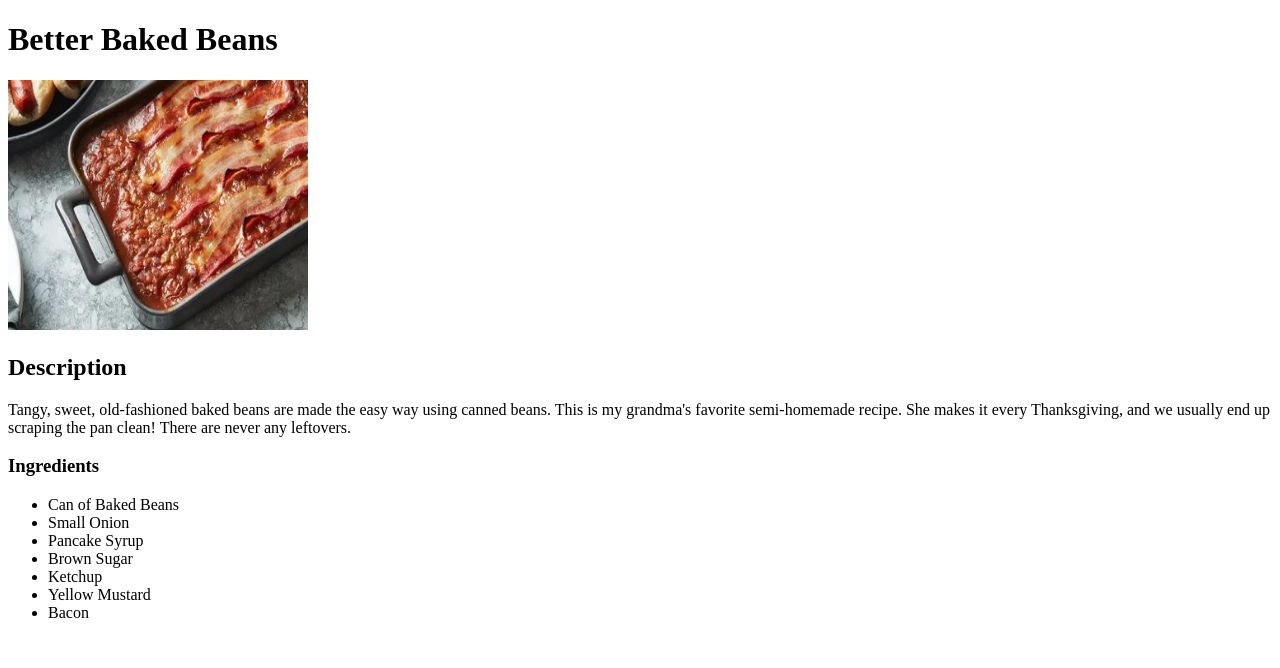
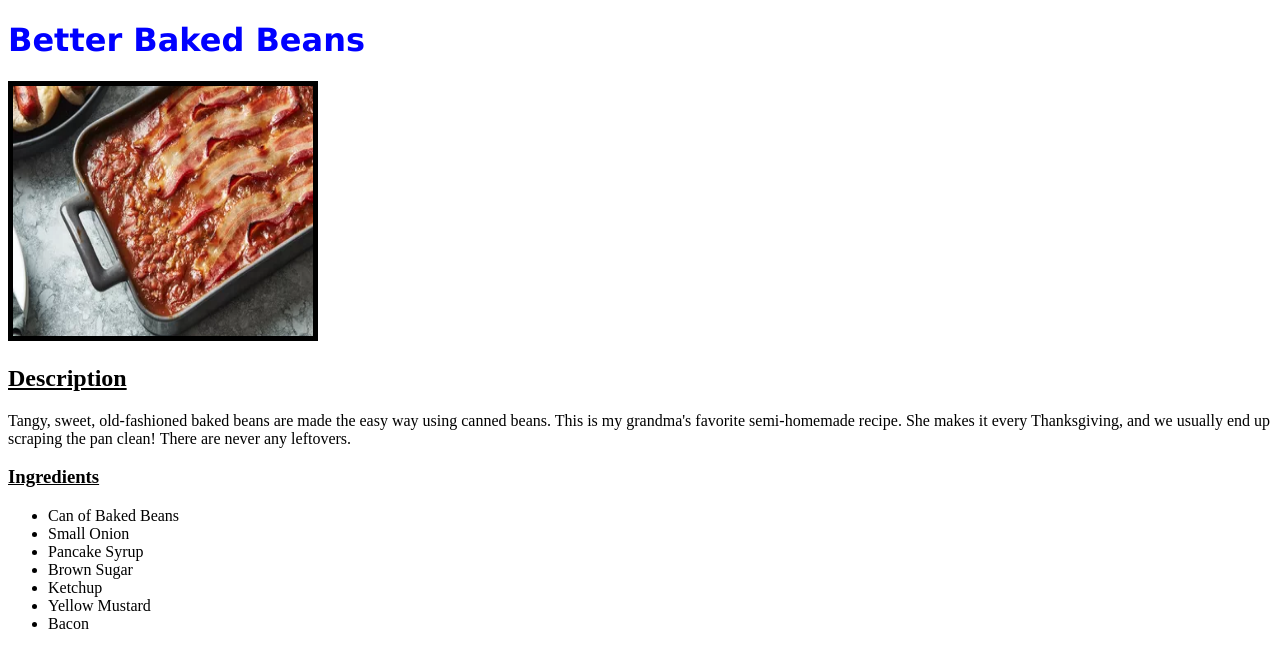
Before and after one commit to redsareraw/odin-recipes, a plain HTML site: page recipes/bakedbeans.html in a window 1280 px wide. Drawn offline with Linux system fonts and the light colour scheme.

Commit message:
Edit recipes index.html and added style.css

```diff
--- a/recipes/bakedbeans.html
+++ b/recipes/bakedbeans.html
@@ -4,19 +4,20 @@
     <meta charset="UTF-8">
     <meta name="viewport" content="width=device-width, initial-scale=1.0">
     <title>Document</title>
+    <link rel="stylesheet" href="../style.css">
 </head>
 <body>
-    <h1>Better Baked Beans</h1>
+    <h1 class="heading">Better Baked Beans</h1>
 
-    <img src="../images/bakedbeans.jpg" alt="Picture of Baked Beans" height="250" width="300">
+    <img class="image" src="../images/bakedbeans.jpg" alt="Picture of Baked Beans" height="250" width="300">
 
-    <p><h2>Description</h2></p>
+    <p><h2 class="sub-heading">Description</h2></p>
 
     <p>Tangy, sweet, old-fashioned baked beans are made the easy way using canned beans.
         This is my grandma's favorite semi-homemade recipe. She makes it every Thanksgiving,
         and we usually end up scraping the pan clean! There are never any leftovers.</p>
 
-    <p><h3>Ingredients</h3>
+    <p><h3 class="sub-heading">Ingredients</h3>
 
         <ul>
             <li>Can of Baked Beans</li>
--- /dev/null
+++ b/style.css
@@ -0,0 +1,19 @@
+.heading {
+    font-family: Verdana, Geneva, Tahoma, sans-serif;
+    font-size: 32px;
+    color: blue;
+    font-weight: bold;
+}
+
+.recipe {
+    font-style: italic;
+}
+
+.sub-heading {
+    font-weight: bold;
+    text-decoration: underline;
+}
+
+.image {
+    border: 5px solid black;
+}
```
Also changed, not shown: index.html (+6 -4 lines), recipes/lasagna.html (+5 -4 lines), recipes/slaw.html (+5 -4 lines).
